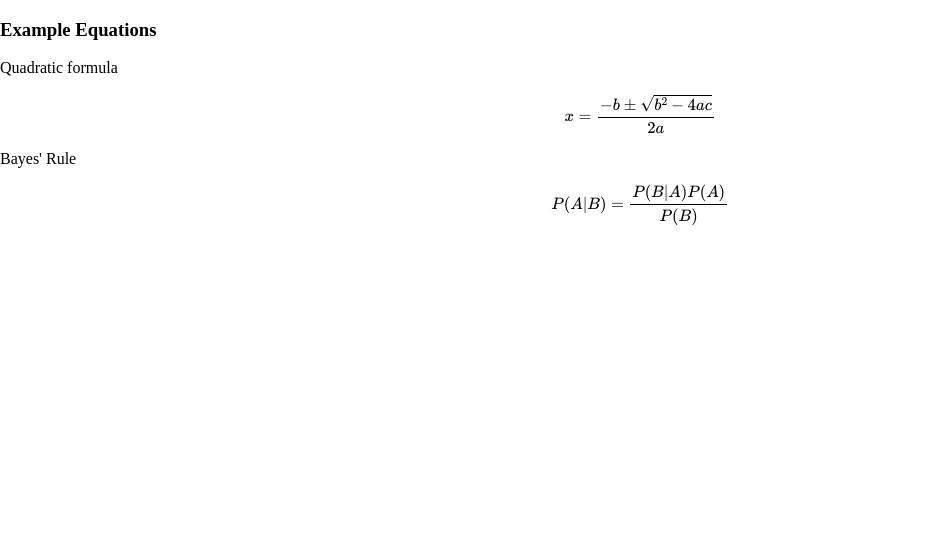
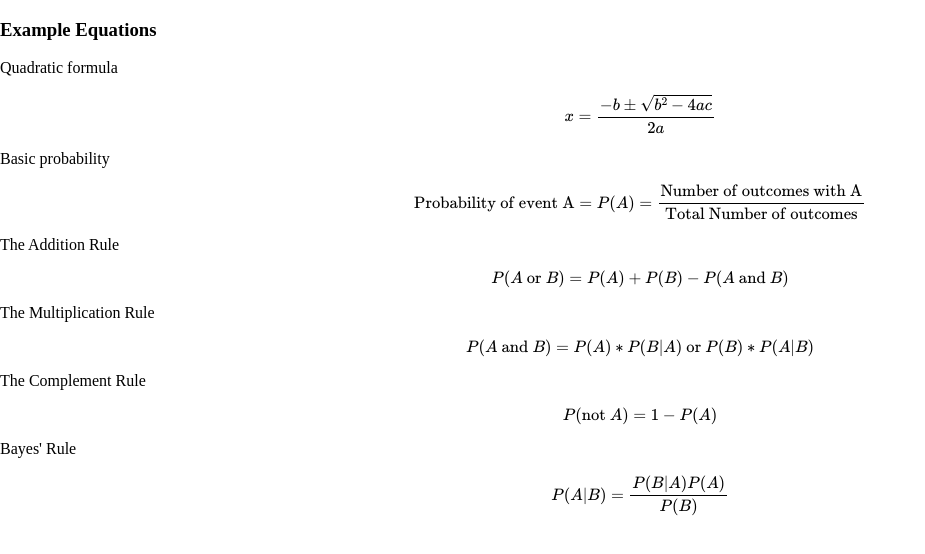
Before and after one commit to marcb4321/makingmathssimpler, a plain HTML site: page index.html in a window 1280 px wide. Shown: the whole page, without its empty margins (0-925 px from the left). Drawn offline with nearby package versions, Linux system fonts and the light colour scheme; some packages are replaced by stand-ins of ours.

Commit message:
more equations

```diff
--- a/index.html
+++ b/index.html
@@ -14,9 +14,7 @@
             src="https://cdnjs.cloudflare.com/ajax/libs/mathjax/2.7.2/MathJax.js?config=TeX-MML-AM_CHTML">
   </script>
 
-
 </head>
-
 
 <body>
 
@@ -27,6 +25,20 @@
     Quadratic formula
     $$ x = {-b \pm \sqrt{b^2-4ac} \over 2a} $$
 
+    Basic probability
+    $$ \text{Probability of event A} = P(A) = \frac
+        {\text{Number of outcomes with A}}
+        {\text{Total Number of outcomes}} $$
+
+    The Addition Rule
+    $$ P(A\ \text{or}\ B) = P(A) + P(B) - P(A\ \text{and}\ B) $$
+
+    The Multiplication Rule
+    $$ P(A\ \text{and}\ B) = P(A) * P(B|A)\ \text{or}\ P(B) * P(A|B) $$
+
+    The Complement Rule
+    $$ P(\text{not}\ A) = 1 - P(A) $$
+
     Bayes' Rule
     $$ P(A|B) = \frac{ P(B|A) P(A)}{ P(B) } $$
 
```
